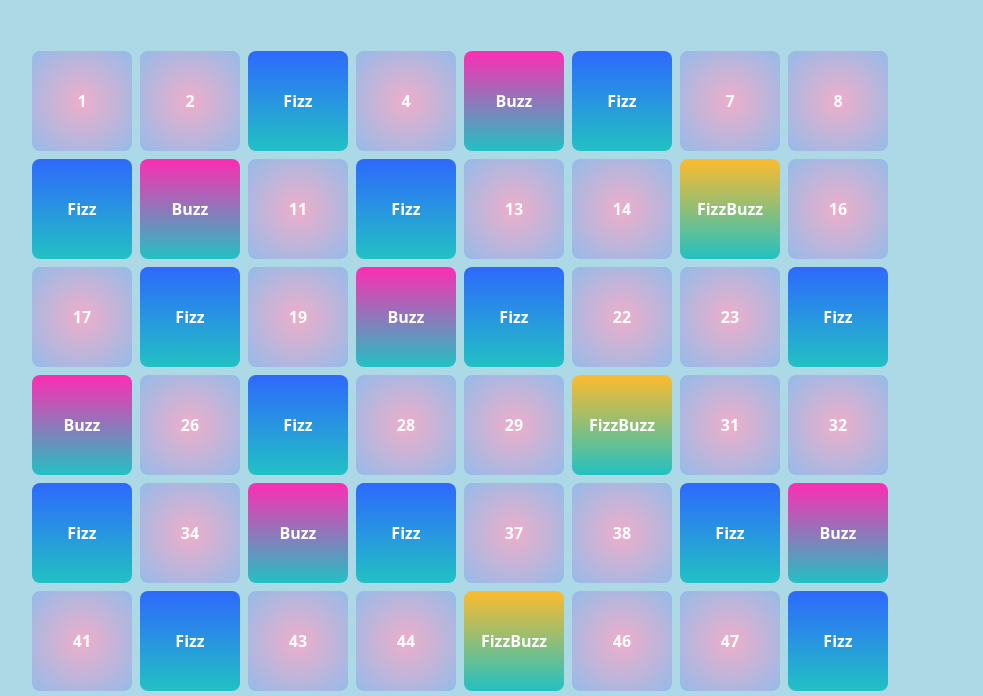
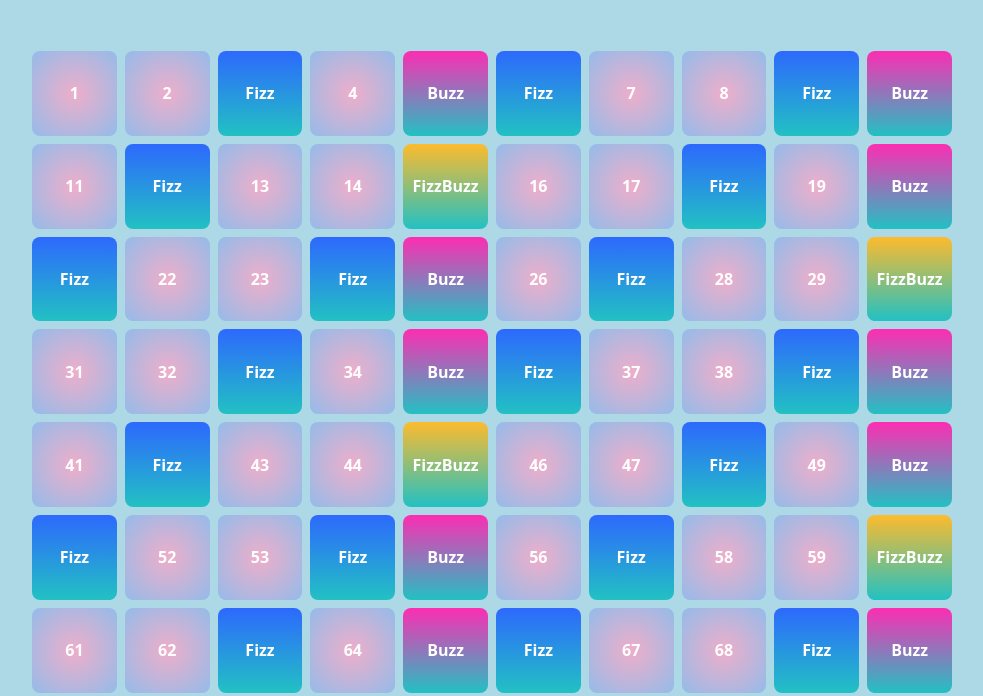
Before and after one commit to fabioSirigu/js-fizzbuzz, a plain HTML site: page index.html in a window 1280 px wide. Shown: the part 77-773 px from the top of the page, without its empty margins (144-1127 px from the left). Drawn offline with nearby package versions, Linux system fonts and the light colour scheme.

Commit message:
add styles details

```diff
--- a/assets/css/style.css
+++ b/assets/css/style.css
@@ -11,8 +11,8 @@ body {
       gap: 0.5rem;
 }
 li {
-      width: 100px;
-      height: 100px;
+      width: calc((100% / 10) - 0.5rem);
+      aspect-ratio: 1 / 1;
       padding: 1rem;
       list-style: none;
       border-radius: 0.5rem;
--- a/assets/js/main.js
+++ b/assets/js/main.js
@@ -4,7 +4,7 @@ ma che per i multipli di 3 stampi “Fizz” al posto del numero
 e per i multipli di 5 stampi “Buzz”.
 Per i numeri che sono sia multipli di 3 che di 5 stampi “FizzBuzz”. */
 
-for (i=1; i<=100; i++) {
+for (let i=1; i<=100; i++) {
       // se sono multipli di 3 stampiamo Fizz
       // se sono multipli di 5 stampiamo Buzz
       // se sono multipli sia di 3 che di 5 stampiamo FizzBuzz
@@ -33,7 +33,7 @@ console.log(container, 'sono il container');
 const ulElement = document.querySelector ('ul')
 
 
-for (i=1; i<=100; i++) {
+for (let i=1; i<=100; i++) {
 
       let boxNumber = document.createElement ('li')
       ulElement.append (boxNumber)
```
